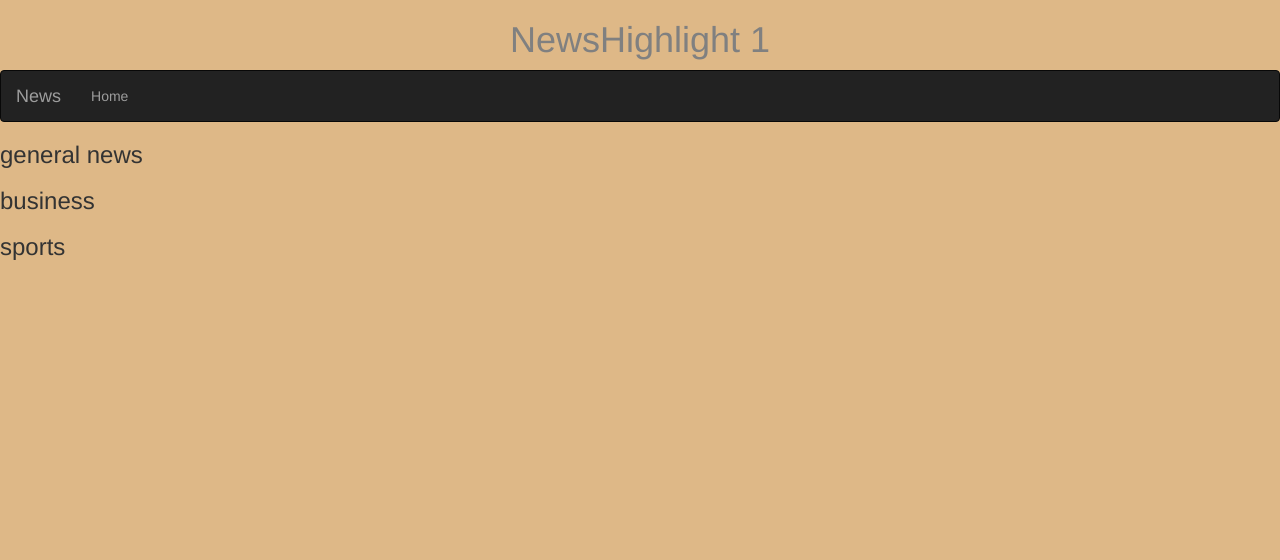
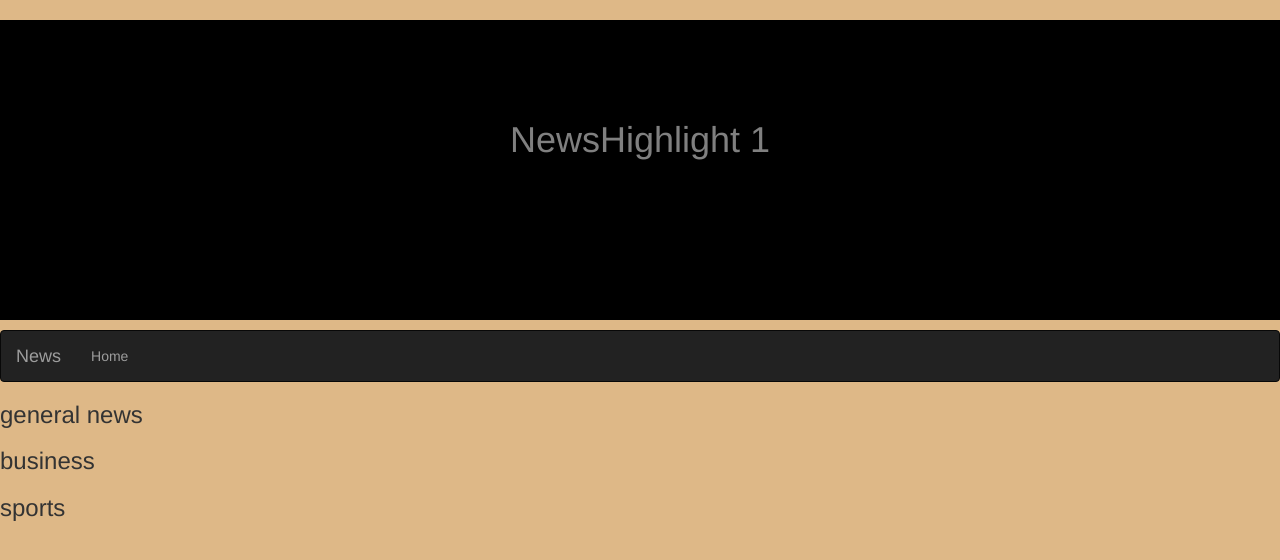
Before and after one commit to Mukantwarivirginie/NewsHighlight, a Flask app: template app/templates/index.html in a window 1280 px wide. Shown: the top 560 px of the page. Run offline with Flask 2, Linux system fonts and the light colour scheme; the template is opened without the code that fills it: most values are stand-ins (such as "Sample title", 1, 10 or a date in 2020); parts of the project's set-up code (start-up, migrations or seed data) failed here and were passed over; some libraries are stand-ins or nearby versions.

Commit message:
added color in index.html

```diff
--- a/app/static/index.css
+++ b/app/static/index.css
@@ -1,8 +1,14 @@
 h1{
     text-align:center;
     color: gray;
+    background-color: black;
+    height: 300px;
+    padding-top: 100px;
 
 }
 body{
     background-color:burlywood;
  }
+ ul>li>a{
+ list-style-type: none;
+ }
```
